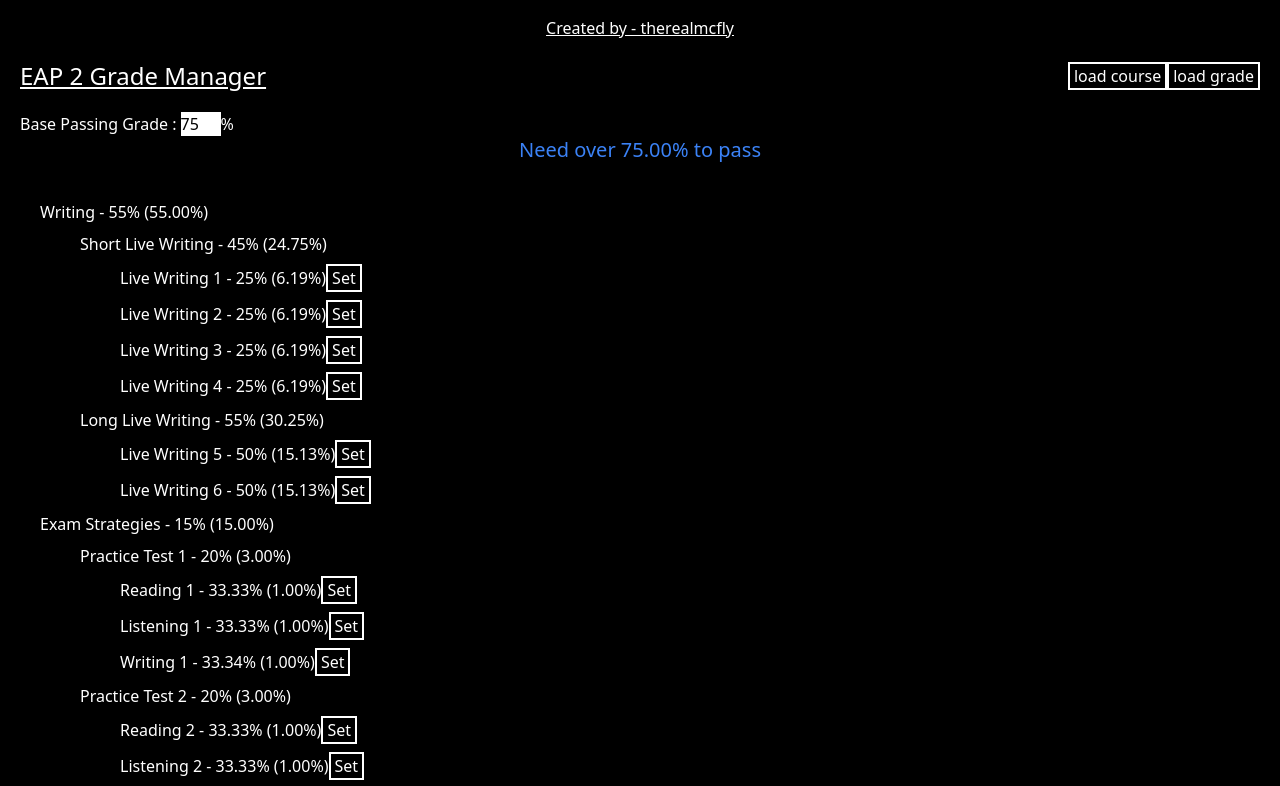
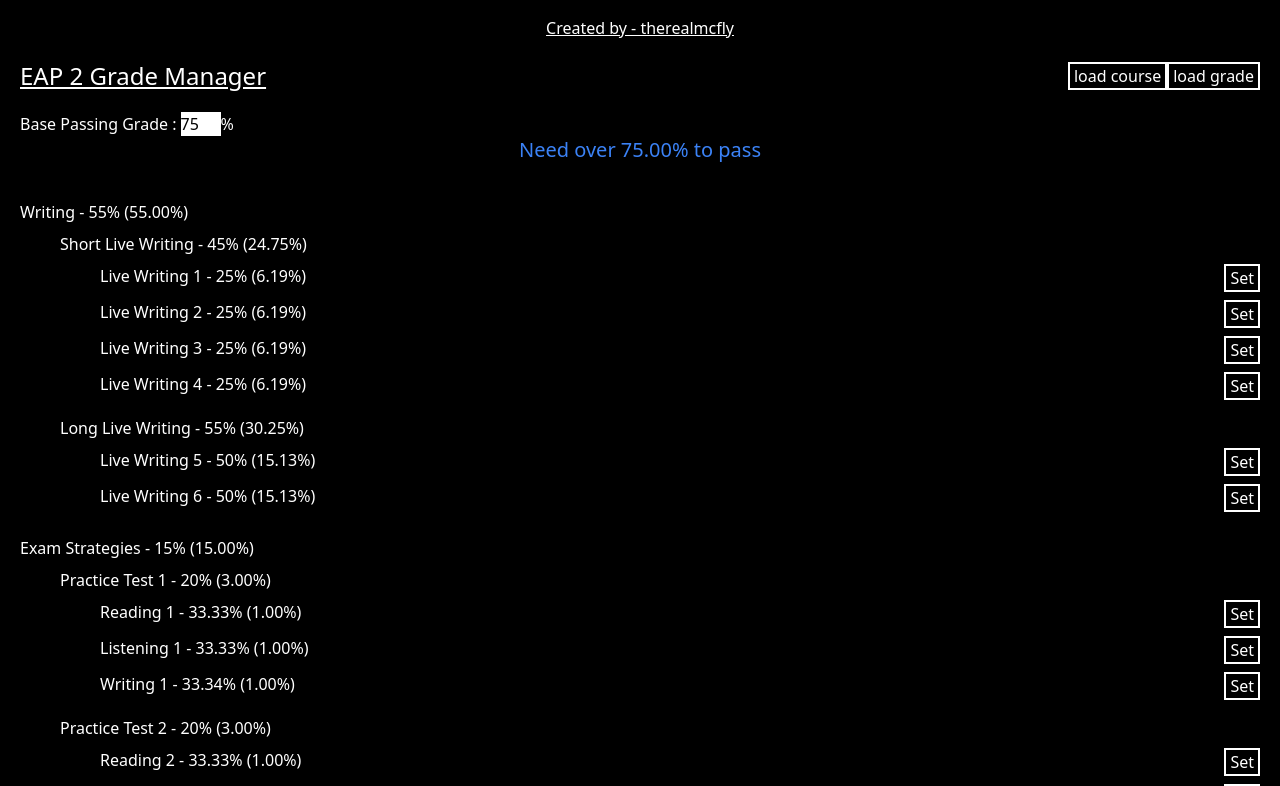
Before and after one commit to therealmcfly/grade-manager, a Next.js app: page / in a window 1280 px wide. Shown: the top 786 px of the page. Built offline with nearby package versions, Linux system fonts and the light colour scheme.

Commit message:
changed styling

```diff
--- a/src/components/GradeItem.tsx
+++ b/src/components/GradeItem.tsx
@@ -50,12 +50,45 @@ export default function GradeItem({component, parentPercentage, courseGrades, se
 	}, [courseGrades]);
 
 	return (
-		<div className="mx-10 my-2">
+		<div className="my-2 flex flex-col">
+			<div className="flex justify-between content-center">
+				<span>
+					{`${component.name} - ${component.percentage}% (${calculatePercentage(component.percentage,parentPercentage)}%)`}
+				</span>
+				{!component.components && (grade === null || grade === undefined ?
+					<span>
+						{inputEnabled ?
+						<GradeInput
+							component={component}
+							setCourseGrades={setCourseGrades}
+							onClose={handleSetClick}
+						/>
+						:
+						<>
+							<button
+								type="button" onClick={handleSetClick}
+								className="border-white border-2 px-1"
+							>Set</button>
+							{/* <div className="text-blue-300">{`${gradeToPass?.toFixed(2)}% to pass the course`}</div> */}
+						</>
+						}
 
-			<span>
-				{`${component.name} - ${component.percentage}% (${calculatePercentage(component.percentage,parentPercentage)}%)`}
-			</span>
-			{component.components ?
+					</span>
+					:
+						<>
+						<span className="flex justify-between content-center">
+							<span className="text-lg text-yellow-500 mr-2">{`${grade}% `}</span>
+							<button className="text-xs py-0.5 border-white border-2 px-1" type="button" onClick={handleRemoveGrade}>
+								Remove
+							</button>
+						</span>
+
+						</>
+				)}
+			</div>
+
+			<div className="pl-10">
+			{component.components &&
 				<>
 					{
 						component.components.map((subComponent, i) => {
@@ -72,37 +105,9 @@ export default function GradeItem({component, parentPercentage, courseGrades, se
 						})
 					}
 				</>
-				:
-				<>
+			}
+			</div>
 
-					{grade === null || grade === undefined ?
-					<>
-						{inputEnabled ?
-						<GradeInput
-							component={component}
-							setCourseGrades={setCourseGrades}
-							onClose={handleSetClick}
-						/>
-						:
-						<>
-							<button
-								type="button" onClick={handleSetClick}
-								className="border-white border-2 px-1"
-							>Set</button>
-							{/* <div className="text-blue-300">{`${gradeToPass?.toFixed(2)}% to pass the course`}</div> */}
-						</>
-						}
-
-					</>
-					:
-						<>
-						<span>{`${" :     "}`}</span>
-							<span className="text-lg text-yellow-500">{`${grade}% `}</span><button className="text-xs py-0.5 border-white border-2 px-1" type="button" onClick={handleRemoveGrade}>Remove</button>
-						</>
-					}
-
-				</>
-			}
 		</div>
 	);
 }
--- a/src/components/GradeManager.tsx
+++ b/src/components/GradeManager.tsx
@@ -388,7 +388,7 @@ export default function GradeManager(): JSX.Element {
 	}, [courseGrades, basePassingGrade]);
 
 	return (
-		<div className="flex flex-col w-100 h-100">
+		<div className="flex flex-col w-100 h-100 px-5">
 			<GradeHeader courseStructure={courseStructure} gradeToPass={gradeToPass} basePassingGrade={basePassingGrade} setBasePassingGrade={setBasePassingGrade}/>
 			<div className="pt-48">
 				{
```
